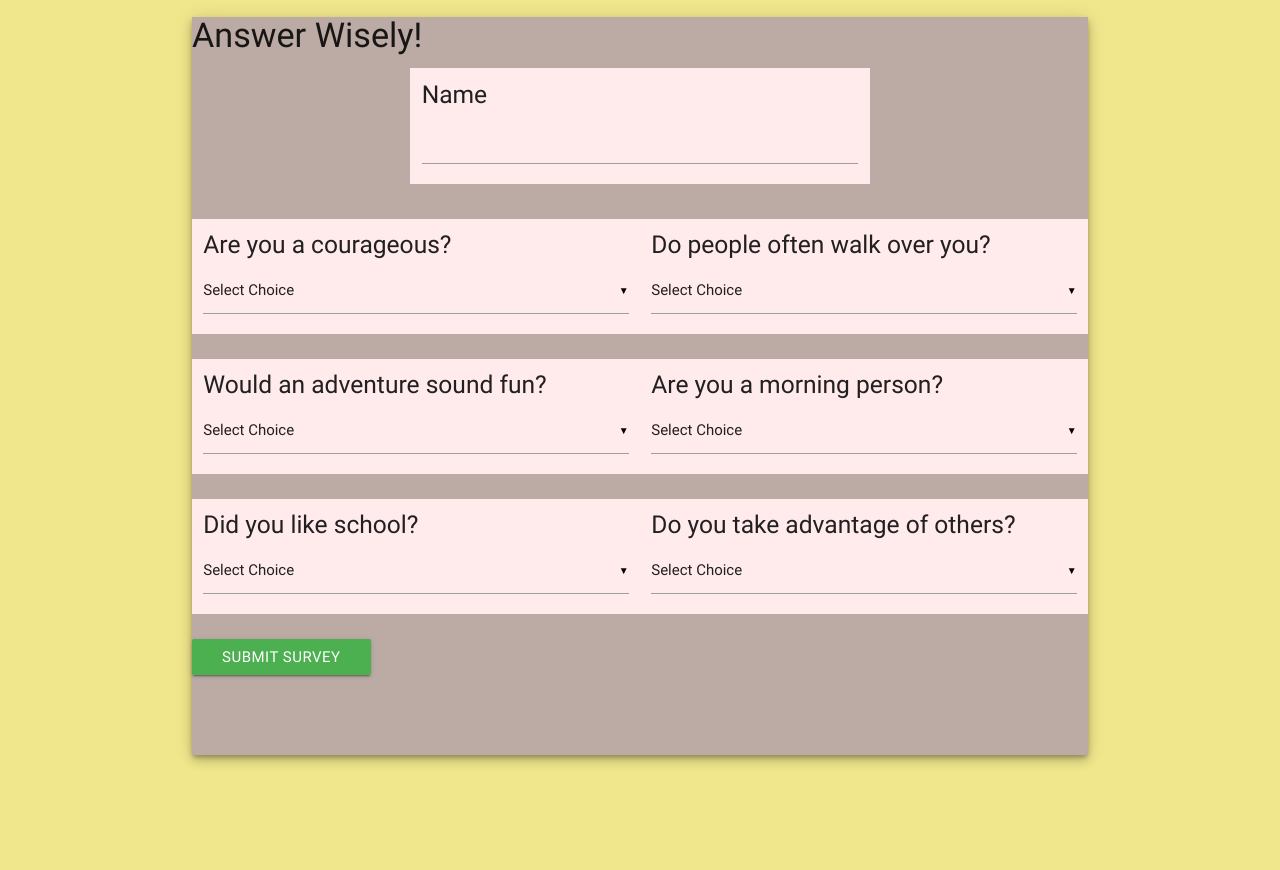
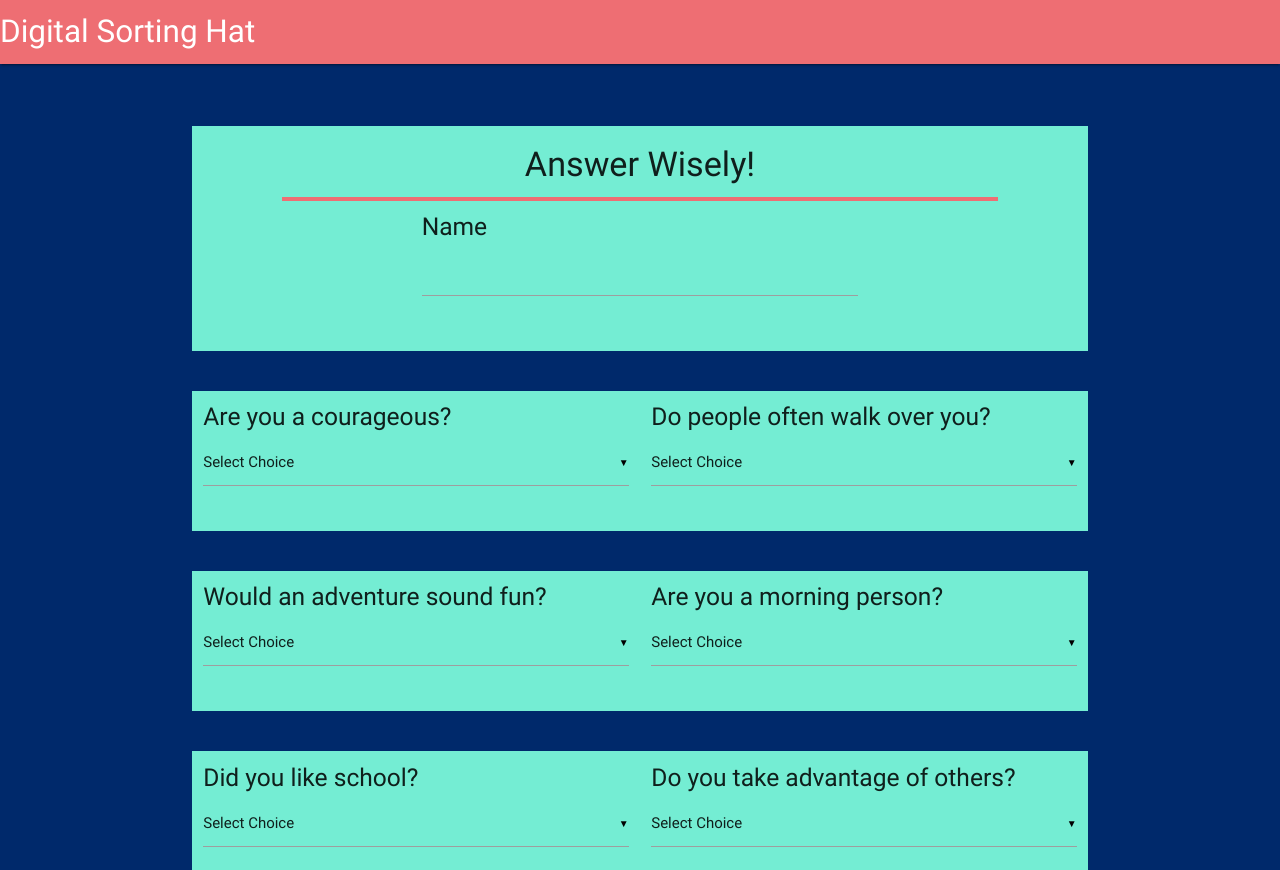
Before and after one commit to JonathanP97/house-sorter, a website: page app/html/survey.html in a window 1280 px wide. Shown: the top 870 px of the page. Before the commit the page ends 800 px from the top, so only its background shows below. Drawn offline with nearby package versions, Linux system fonts and the light colour scheme.

Commit message:
ui and color fix

```diff
--- a/app/css/home.css
+++ b/app/css/home.css
@@ -1,16 +1,24 @@
 body {
-	background-color: khaki;
+	background-color: #00296b;
+}
+
+nav {
+	background-color: #/*00ffc8*/;
 }
 
 .main {
 	padding: 10px;
-	background-color: #e5c07b;
+	background-color: #74edd3;
 }
 
 .divider {
 	width: 80%;
 	margin-left: auto;
 	margin-right: auto;
-	padding: 1px;
-	background-color: #776d38;
+	padding: 1.7px;
+	background-color: #ee6e73;
 }
+
+.btn-large {
+	background-color: #ee6e73;
+}
--- a/app/css/survey.css
+++ b/app/css/survey.css
@@ -1,19 +1,31 @@
 body{
-	background-color: khaki;
+	background-color: #00296b;
 }
 
 .main {
-	background-color: #ff8282;
+	background-color: #74edd3;
 }
 
 .row {
 	margin-bottom: 10px;
 }
 
+.divider {
+	width: 80%;
+	margin-left: auto;
+	margin-right: auto;
+	padding: 1.7px;
+	background-color: #ee6e73;
+}
+
+.h4-answer {
+	padding-top: 20px;
+	text-align: center;
+}
+
 .col {
 	margin-top: 0px;
 	margin-bottom: 25px;
-
 }
 .s6 {
 	background-color: #ffeaec;
@@ -25,3 +37,18 @@ img {
 	height: 400px;
 	margin: auto;
 }
+
+.btn-large {
+	background-color: #ee6e73;
+	margin-left: 20px;
+}
+
+.input-field {
+	background-color: #74edd3;
+}
+
+.center-div {
+	width: 100%;
+	padding: 20px;
+	background-color: #00296b;
+}
--- a/app/html/survey.html
+++ b/app/html/survey.html
@@ -9,11 +9,15 @@
 </head>
 <body>
 
+  <nav>
+    <a class="brand-logo">Digital Sorting Hat</a>
+  </nav>
+  <br><br>
   <div class="container">
-     <div class="main z-depth-3 brown lighten-3">
+     <div class="main ">
 
-        <h4>Answer Wisely!</h4>
-
+        <h4 class="h4-answer">Answer Wisely!</h4>
+        <div class="divider"></div>
         <div class="row">
            <form class="col s12 survey-form">
 
@@ -23,7 +27,7 @@
                     <input name="name" type="text" class="validate">
                  </div>
               </div>
-
+              <div class="divider center-div"></div>
                <div class="input-field col s6">
                 <h5>Are you a courageous?</h5>
                 <select name="q-1">
@@ -46,7 +50,7 @@
                   <option value="5">Strongly Agree</option>
                 </select>
                </div>
-
+              <div class="divider center-div"></div>
                <div class="input-field col s6">
                 <h5>Would an adventure sound fun?</h5>
                 <select name="q-3">
@@ -69,7 +73,7 @@
                   <option value="5">Strongly Agree</option>
                 </select>
                </div>
-
+               <div class="divider center-div"></div>
                <div class="input-field col s6">
                 <h5>Did you like school?</h5>
                 <select name="q-5">
@@ -93,12 +97,12 @@
                 </select>
                </div>
 
-              <a type="submit" class="waves-effect waves-dark btn green" > Submit Survey</a>
+              <a type="submit" class="waves-effect waves-dark btn-large" > Submit Survey</a>
            </form>
         </div>
 
-        <br><br>
      </div>
+     <br><br>
   </div>
 
   <script src="https://code.jquery.com/jquery-3.2.1.min.js"></script>
@@ -108,6 +112,10 @@
       $('select').material_select();
 
       $('.btn').on('click', function(event) {
+        window.location.replace("/");
+      });
+
+      $('.btn-large').on('click', function(event) {
         event.preventDefault();
 
         var form = {
@@ -153,8 +161,10 @@
         var li = $("<li>" +data.members[i] + "</li>");
         list.append(li);
       }
+
+      // var redoButton = $("<a class='waves-effect waves-dark btn' >Retake Survey</a>");
       $(".main").append(list);
-
+      // $(".main").append(redoButton);
     }
   </script>
 </body>
```
Also changed, not shown: app/html/home.html (+8 -5 lines).
